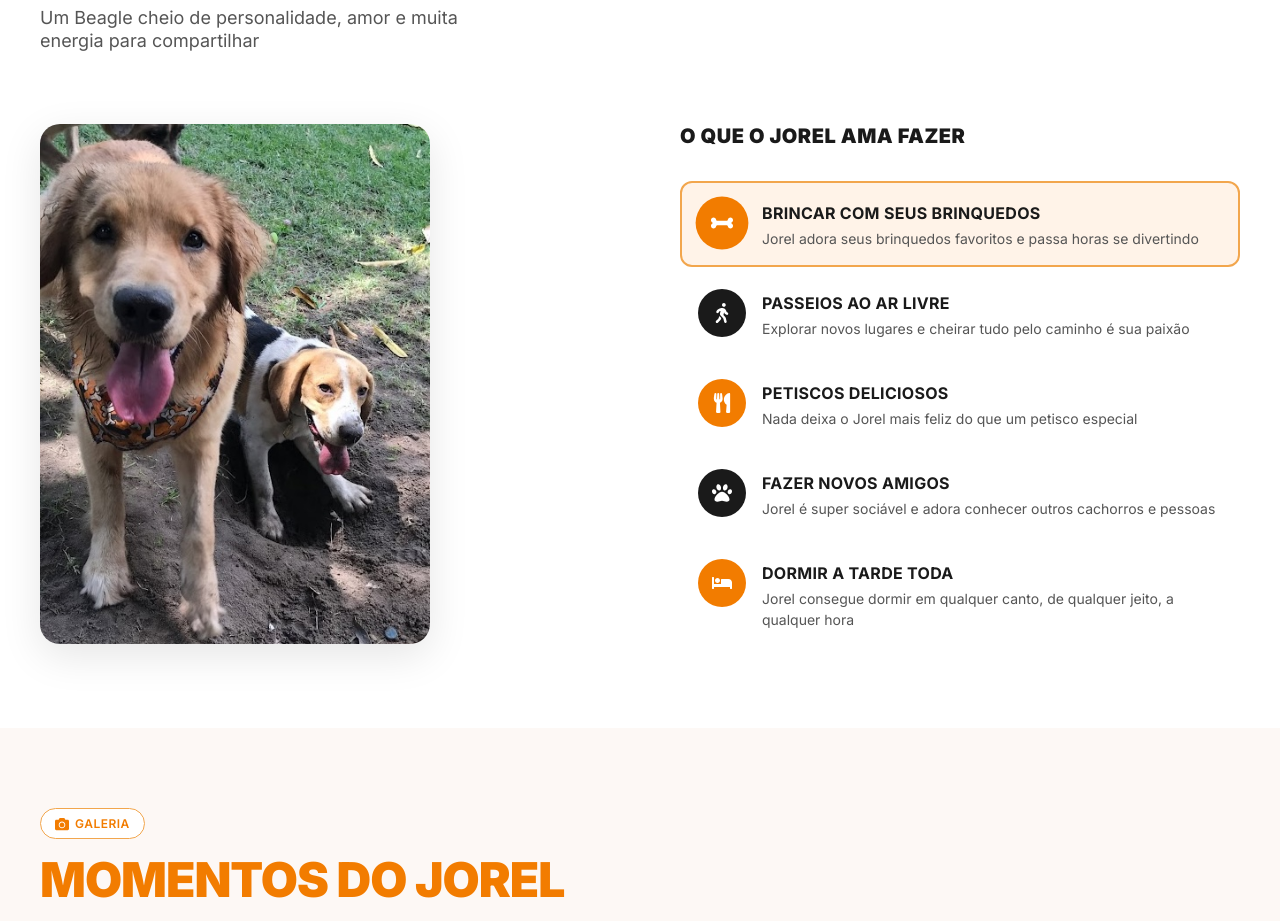
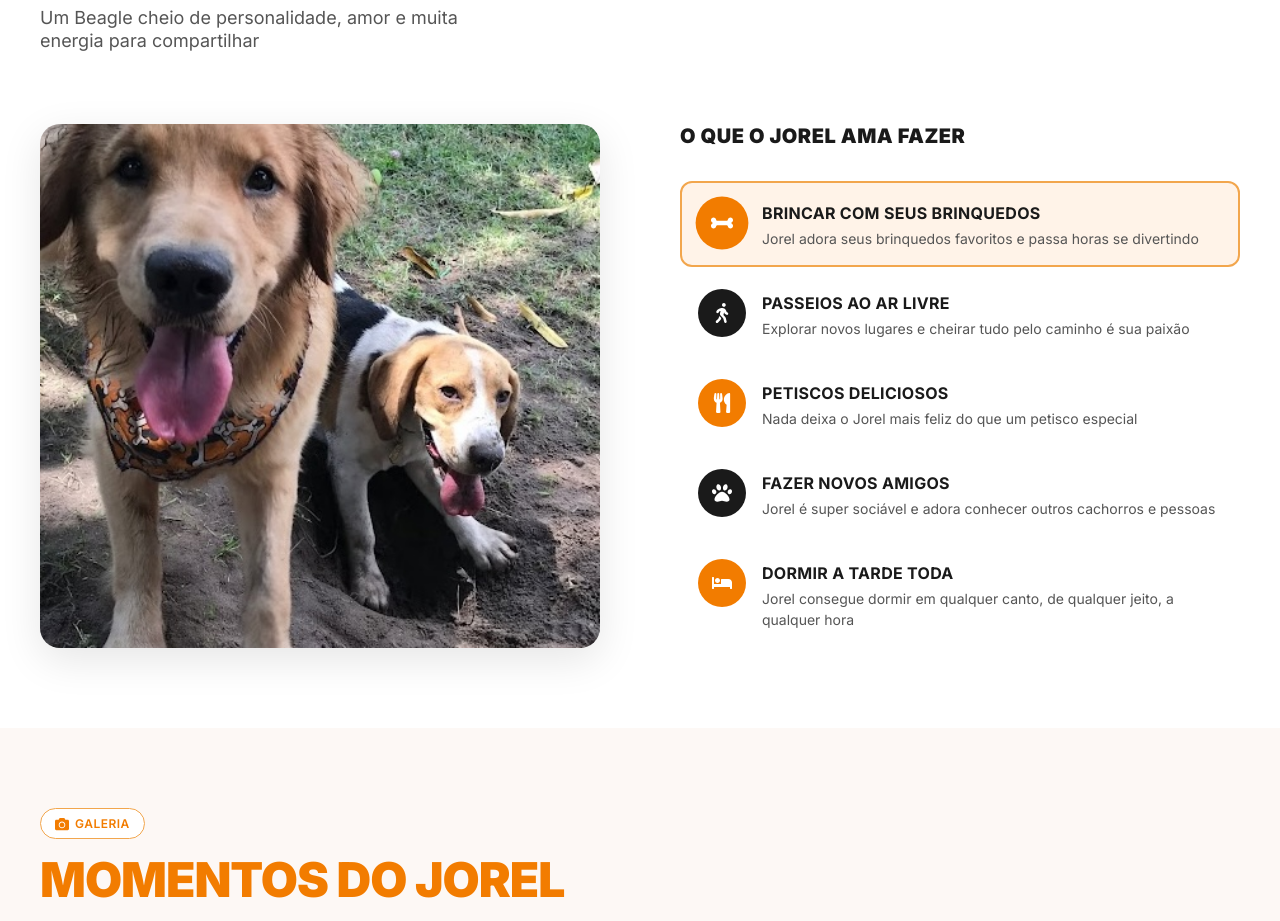
Before and after one commit to allysonxavier/Jorel.dev, a Next.js app: page / in a window 1280 px wide. Shown: the part 1000-1921 px from the top of the page. Built offline with nearby package versions, Linux system fonts and the light colour scheme.

Commit message:
feat(ui): refine responsive styles for hero and sobre sections
Adjusted layout, padding, and alignment for improved responsiveness. Updated breakpoints and media queries for better visual consistency on medium screens.

```diff
--- a/src/components/organisms/HeroSection/styles.module.css
+++ b/src/components/organisms/HeroSection/styles.module.css
@@ -112,7 +112,9 @@
 
 @media (max-width: 1024px) {
   .section {
-    padding-top: calc(64px + 32px);
+    align-items: flex-start;
+    padding-top: calc(64px + 24px);
+    min-height: unset;
   }
 
   .inner {
--- a/src/components/organisms/SobreSection/styles.module.css
+++ b/src/components/organisms/SobreSection/styles.module.css
@@ -38,15 +38,15 @@
   display: grid;
   grid-template-columns: 1fr 1fr;
   gap: 80px;
-  align-items: start;
+  align-items: stretch;
 }
 
 .image_wrapper {
   position: relative;
   border-radius: var(--radius-20);
   overflow: hidden;
-  aspect-ratio: 3 / 4;
-  max-height: 520px;
+  height: 100%;
+  min-height: 400px;
   box-shadow: 0 12px 40px rgba(0, 0, 0, 0.1);
   transition: box-shadow 0.3s ease;
 }
@@ -144,14 +144,15 @@
   line-height: 1.5;
 }
 
-@media (max-width: 900px) {
+@media (max-width: 1024px) {
   .content {
     grid-template-columns: 1fr;
     gap: 48px;
   }
 
   .image_wrapper {
+    height: auto;
+    min-height: unset;
     aspect-ratio: 4 / 3;
-    max-height: 360px;
   }
 }
```
